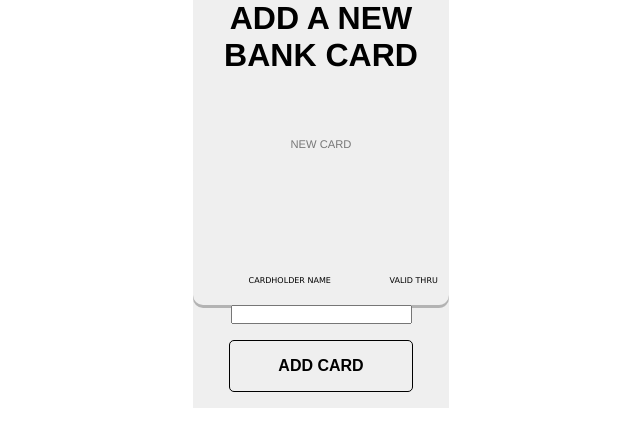
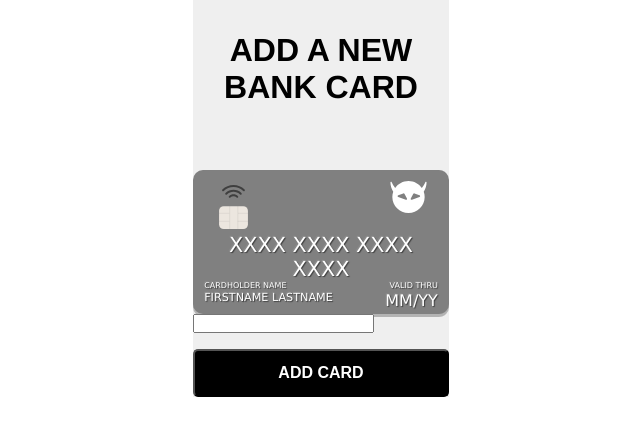
Before and after one commit to ChristopherRonnberg027/e-wallet, a Vue app: page /addcard in a window 1280 px wide. Shown: the top 446 px of the page, without its empty margins (319-959 px from the left). Built offline with nearby package versions, Linux system fonts and the light colour scheme.

Commit message:
Color, layoyt and fonts styling

```diff
--- a/src/App.vue
+++ b/src/App.vue
@@ -1,5 +1,5 @@
 <template>
-  <div class="container">
+  <div class="app-wrapper">
     <div id="app">
       <router-view />
     </div>
@@ -17,42 +17,15 @@ export default {
   box-sizing: border-box;
 }
 
-body {
-  color: black;
-  font-family: Avenir, Helvetica, Arial, sans-serif;
+.app-wrapper{
   display: flex;
-  flex-direction: column;
   justify-content: center;
   align-items: center;
 }
 
-h1 {
-  text-align: center;
-  padding-bottom: 2em;
-  text-transform: uppercase;
-  max-width: 250px;
-}
-
-.container {
+#app {
+  color: black;
+  font-family: Avenir, Helvetica, Arial, sans-serif;
   background: #efefef;
-  max-width: 300px;
-  display: grid;
-  // grid-template-columns: 10px 50px auto 50px 10px;
-}
-
-#app {
-
-}
-
-button {
-  max-width: 280px;
-  text-transform: uppercase;
-  background: none;
-  border: 1px solid black;
-  font-weight: bolder;
-  font-size: 1em;
-  margin: 1em;
-  padding: 1em 3em;
-  border-radius: 5px;
 }
 </style>
--- a/src/components/Card.vue
+++ b/src/components/Card.vue
@@ -1,8 +1,15 @@
 <template>
-  <div class="wrapper">
-    <p class="title" v-if="title">{{title}}</p>
+  <div class="card-wrapper">
+    <p class="card-title" v-if="cardActive">{{title}}</p>
     <article class="card" :style="{background: cardColor}">
-      <section class="top-card"></section>
+      <section class="top-card">
+        <div class="chip">
+          <img src="../assets/chip-dark.svg" alt="chip" />
+        </div>
+        <div class="symbol">
+          <img src="../assets/vendor-evil.svg" alt="personalsymbol" />
+        </div>
+      </section>
       <section class="numbers">
         <p class="number">{{cardNumber}}</p>
       </section>
@@ -23,50 +30,79 @@ export default {
     cardName: String,
     cardColor: String,
     cardValid: String,
-    cardNumber : String
+    cardNumber: String,
+    cardActive: Boolean
   }
 };
 </script>
 
-<style style="scss">
-.title {
+<style style="scss" scoped>
+.card-title {
   text-transform: uppercase;
   font-size: 0.7em;
   color: rgba(0, 0, 0, 0.5);
   margin-bottom: 1em;
 }
-.wrapper {
+.card-wrapper {
   display: flex;
   justify-content: center;
   align-items: center;
   flex-direction: column;
 }
 .card {
+  box-shadow: 0px 3px 0px 0px rgba(0, 0, 0, 0.25);
   border-radius: 10px;
+
+  color: white;
   font-family: "Lucida Sans", "Lucida Sans Regular", "Lucida Grande",
     "Lucida Sans Unicode", Geneva, Verdana, sans-serif;
+
   width: 16em;
   height: 9em;
   padding: 0.7em;
-  box-shadow: 0px 3px 0px 0px rgba(0, 0, 0, 0.25);
+
   display: grid;
-  grid-template-rows: 1fr 1fr;
-  grid-area: "symbol" "number" "personal";
+  grid-template-rows: 1fr 1fr 1fr;
+  grid-template-areas:
+    "symbol"
+    "number"
+    "personal";
+
+    text-shadow: -1px -1px 1px rgba(255,255,255,.1), 1px 1px 1px rgba(0,0,0,.5);
 }
-/* .top-card{
+
+.top-card {
   grid-area: symbol;
-} */
+  display: grid;
+  grid-template-columns: repeat(4, 1fr);
+}
+
+.card .top-card .chip img {
+  width: 100%;
+  height: 3em;
+}
+
+.card .top-card .symbol {
+  grid-column: 4 / 5;
+}
+
+.card .top-card .symbol img {
+  width: 100%;
+  height: 2em;
+}
+
 .number {
+  text-align: center;
   grid-area: number;
-  font-size: 1.1em;
+  font-size: 1.3em;
   font-weight: 400;
 }
 
 .personal-information {
   grid-area: personal;
   display: grid;
-  grid-template-columns: 2fr 1fr;
-  grid-template-rows: 1fr 1fr;
+  grid-template-columns: 3fr 1fr;
+  grid-template-rows: 1fr 2fr;
   grid-template-areas:
     "card-holder valid"
     "name date";
--- a/src/components/CardForm.vue
+++ b/src/components/CardForm.vue
@@ -3,19 +3,18 @@
     <form @submit.prevent="addNewCard">
       <input type="text" v-model="add" />
     </form>
-    <div class="test" v-for="(card, index) in cards" :key="index"></div>
   </div>
 </template>
 
 <script>
 export default {
-  computed: {
-  },
-  methods:{
-
-  }
+  computed: {},
+  methods: {}
 };
 </script>
 
-<style>
+<style scoped>
+.card-form {
+    display: grid;
+}
 </style>
--- a/src/components/Top.vue
+++ b/src/components/Top.vue
@@ -1,20 +1,29 @@
 <template>
-  <h1>{{title}}</h1>
+  <div class="top-container">
+    <h1>{{title}}</h1>
+  </div>
 </template>
 
 <script>
 export default {
-  data() {
-    return {
-    //   title: "E-wallet"
-    };
-  },
-  props:{
-      title: String
+  props: {
+    title: String
   }
 };
 </script>
 
-<style>
+<style scoped>
+.top-container {
+  display: flex;
+  justify-content: center;
+  align-items: center;
+}
 
+h1 {
+  text-align: center;
+  padding-top: 1em;
+  padding-bottom: 2em;
+  text-transform: uppercase;
+  max-width: 250px;
+}
 </style>
--- a/src/store/index.js
+++ b/src/store/index.js
@@ -6,14 +6,13 @@ Vue.use(Vuex)
 export default new Vuex.Store({
   state: {
     cards: [
-      { id: 1, name: 'Christopher Gullig', color: 'red', valid: '9/22', number: '1234 9845 6743 1397' },
-      { id: 2, name: 'Elliott SharkfaceKillah', color: 'indianred', valid: '10/25', number: '3423 3444 2321 4322' },
-      { id: 3, name: 'Linda Gullbrandsson', color: 'indigo', valid: '11/20', number: '4323 4232 7442 4544' },
-      { id: 4, name: 'Alejandro Jodorowsky', color: 'blue', valid: '2/23' , number: '5334 5554 8665 1233'}
+      { id: 1, name: 'Christopher Gullig', color: 'red', valid: '9/22', number: '1234 9845 6743 1397', active : true },
+      { id: 2, name: 'Elliott SharkfaceKillah', color: 'indianred', valid: '10/25', number: '3423 3444 2321 4322', active : false },
+      { id: 3, name: 'Linda Gullbrandsson', color: 'indigo', valid: '11/20', number: '4323 4232 7442 4544', active : false },
+      { id: 4, name: 'Alejandro Jodorowsky', color: 'blue', valid: '2/23' , number: '5334 5554 8665 1233', active: false}
     ],
     newCard: {
     },
-    cardStack: []
   },
   mutations: {
   },
--- a/src/views/AddCard.vue
+++ b/src/views/AddCard.vue
@@ -1,7 +1,12 @@
 <template>
-  <div class="wrapper">
+  <div class="addcard-wrapper">
     <Top :title="'add a new bank card'" />
-    <Card :title="'new card'" />
+    <Card :title="'new card'"
+    :cardName="'firstname lastname'"
+    :cardColor="'grey'"
+    :cardValid="'MM/YY'"
+    :cardNumber="'XXXX XXXX XXXX XXXX'"
+    />
     <CardForm />
     <button @click="addCard">Add Card</button>
   </div>
@@ -25,5 +30,21 @@ export default {
 };
 </script>
 
-<style>
+<style scoped>
+
+.addcard-wrapper{
+  display: grid;
+}
+
+button {
+  max-width: 280px;
+  text-transform: uppercase;
+  background: black;
+  font-weight: bolder;
+  font-size: 1em;
+  margin-top: 1em;
+  border-radius: 5px;
+  height: 3em;
+  color: white;
+}
 </style>
--- a/src/views/Home.vue
+++ b/src/views/Home.vue
@@ -1,7 +1,7 @@
 <template>
   <div class="home">
     <Top :title="'e-wall it'" />
-    <Card :title="'active card'"/>
+    <Card :title="'active card'" />
     <CardStack />
     <button @click="addNewCard">add a new card</button>
   </div>
@@ -18,13 +18,32 @@ export default {
     Card,
     CardStack
   },
-  methods:{
-    addNewCard(){
-      this.$router.push({name: 'AddCard'});
+  methods: {
+    addNewCard() {
+      this.$router.push({ name: "AddCard" });
     }
   }
 };
 </script>
-<style>
+<style scoped>
 
+.home {
+  /* display: flex;
+  flex-direction: column;
+  justify-content: center;
+  align-items: center; */
+  display: grid;
+}
+
+button {
+  max-width: 280px;
+  text-transform: uppercase;
+  background: none;
+  border: 1px solid black;
+  font-weight: bolder;
+  font-size: 1em;
+  margin-top: 1em;
+  border-radius: 5px;
+  height: 3em;
+}
 </style>
```
